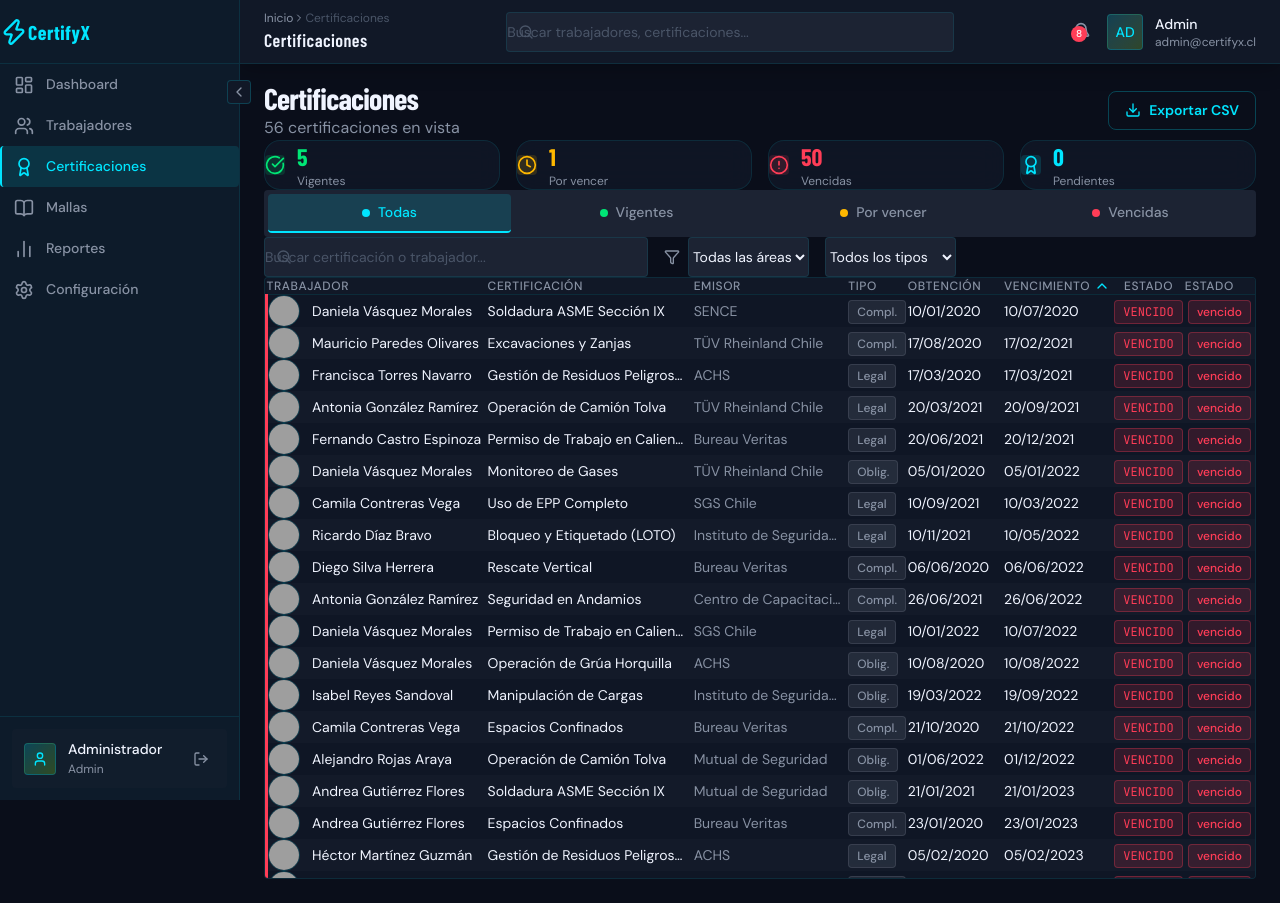
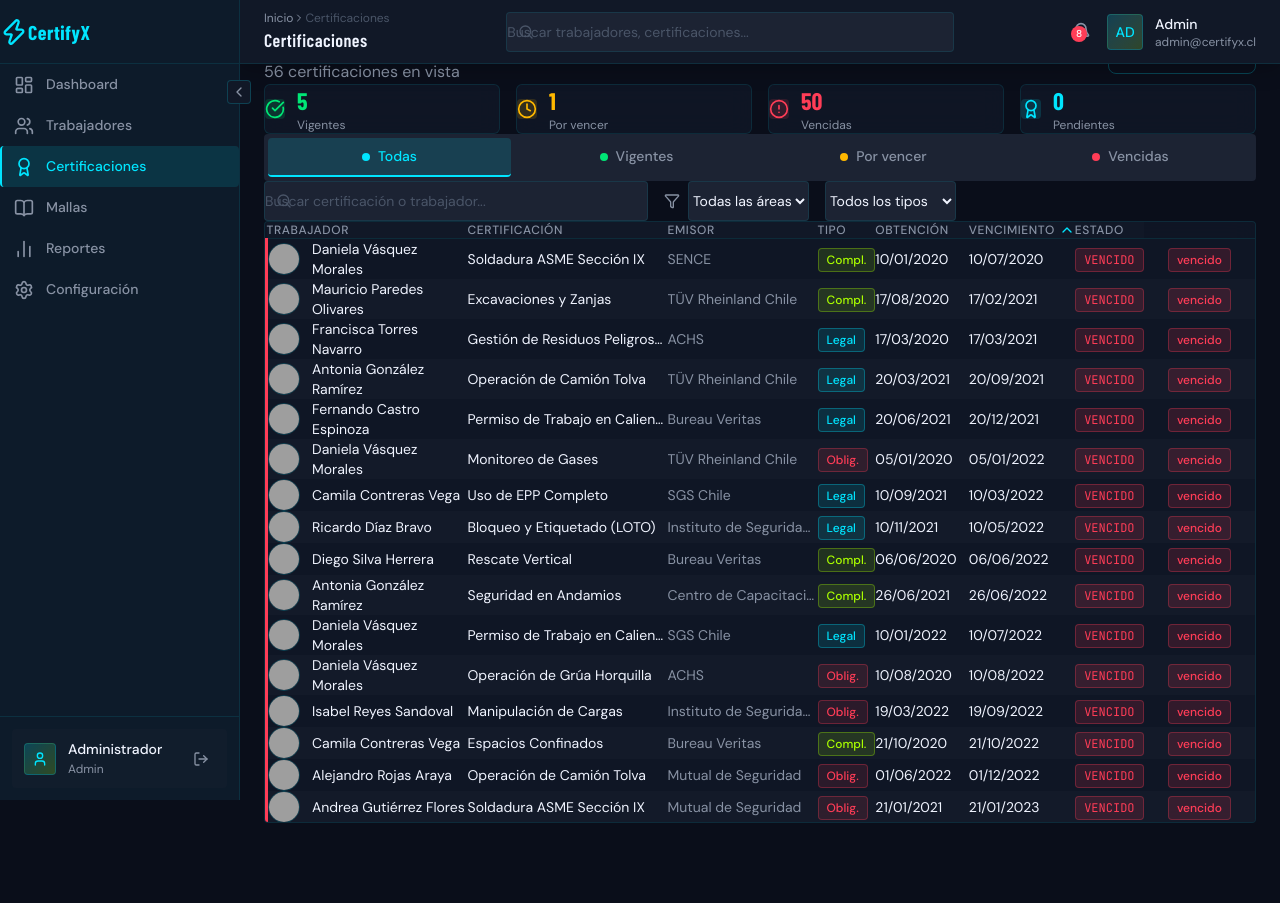
Before and after one commit to leandrodesignux-ux/Certify, a React (Vite) app: page /certifications in a window 1280 px wide. After the commit the page ends 847 px from the top, so only its background shows below. Built offline with nearby package versions, Linux system fonts and the light colour scheme; grey boxes are pictures that could not be loaded.

Commit message:
Fix 5 critical UI bugs: Card border radius, AppLayout padding, Badge types, Workers header, Certifications table

```diff
--- a/src/components/layout/AppLayout.tsx
+++ b/src/components/layout/AppLayout.tsx
@@ -29,8 +29,8 @@ export function AppLayout({ pageTitle, breadcrumbs }: AppLayoutProps) {
         <main
           style={{
             flex: 1,
-            paddingTop: '64px',
-            padding: '80px 24px 24px 24px',
+            paddingTop: '80px',
+            padding: '24px',
             overflowY: 'auto',
             overflowX: 'hidden',
           }}
--- a/src/components/ui/Badge.tsx
+++ b/src/components/ui/Badge.tsx
@@ -46,6 +46,27 @@ export function Badge({ status, label }: BadgeProps) {
           color: '#8892A4',
           borderColor: 'rgba(107,114,128,0.3)',
         };
+      case 'obligatoria':
+        return {
+          ...base,
+          backgroundColor: 'rgba(255,61,87,0.12)',
+          color: '#FF3D57',
+          borderColor: 'rgba(255,61,87,0.3)',
+        };
+      case 'complementaria':
+        return {
+          ...base,
+          backgroundColor: 'rgba(170,255,0,0.12)',
+          color: '#AAFF00',
+          borderColor: 'rgba(170,255,0,0.3)',
+        };
+      case 'legal':
+        return {
+          ...base,
+          backgroundColor: 'rgba(0,229,255,0.12)',
+          color: '#00E5FF',
+          borderColor: 'rgba(0,229,255,0.3)',
+        };
       default:
         return {
           ...base,
--- a/src/components/ui/Card.tsx
+++ b/src/components/ui/Card.tsx
@@ -29,11 +29,11 @@ export function Card({
     backgroundColor: 'rgba(17,24,39,0.8)',
     backdropFilter: 'blur(12px)',
     border: '1px solid rgba(0,229,255,0.1)',
-    borderRadius: '16px',
+    borderRadius: '6px',
   } : {
     backgroundColor: '#111827',
     border: '1px solid rgba(0,229,255,0.1)',
-    borderRadius: '16px',
+    borderRadius: '6px',
   };
 
   return (
--- a/src/pages/Certifications.tsx
+++ b/src/pages/Certifications.tsx
@@ -122,7 +122,7 @@ export function Certifications() {
   // CSV export
   const exportCSV = () => {
     const headers = ['Trabajador', 'Certificación', 'Emisor', 'Tipo', 'Fecha Obtención', 'Vencimiento', 'Estado', 'Días Restantes'];
-    const rows = sorted.slice(0, 20).map((cert) => {
+    const rows = sorted.map((cert) => {
       const worker = workers.find((w) => w.id === cert.workerId);
       return [
         `${worker?.nombre} ${worker?.apellidos}`,
@@ -405,9 +405,6 @@ export function Certifications() {
                     <SortIcon field="fechaVen" />
                   </div>
                 </th>
-                <th className="px-4 py-3 text-center text-xs font-medium text-[#8892A4] uppercase tracking-wider">
-                  Estado
-                </th>
                 <th
                   className="px-4 py-3 text-center text-xs font-medium text-[#8892A4] uppercase tracking-wider cursor-pointer hover:text-[#F0F4FF] transition-colors"
                   onClick={() => handleSort('estado')}
@@ -421,7 +418,7 @@ export function Certifications() {
             </thead>
             <tbody>
               <AnimatePresence mode="wait">
-                {sorted.slice(0, 20).map((cert, index) => {
+                {sorted.map((cert, index) => {
                   const worker = workers.find((w) => w.id === cert.workerId);
                   const initials = worker
                     ? `${worker.nombre[0]}${worker.apellidos[0]}`.toUpperCase()
--- a/src/pages/Workers.tsx
+++ b/src/pages/Workers.tsx
@@ -55,10 +55,8 @@ function WorkersComponent() {
             fontWeight: 700,
             color: '#F0F4FF',
             letterSpacing: '2px',
-            textTransform: 'uppercase',
-            textAlign: 'center',
           }}>
-            MALLA DE APRENDIZAJE
+            Trabajadores
           </h1>
           <p style={{ color: '#8892A4', fontSize: '13px', textAlign: 'center', marginTop: '4px' }}>
             {totalWorkers} trabajadores registrados · Corpa Andina Minera S.A.
```
